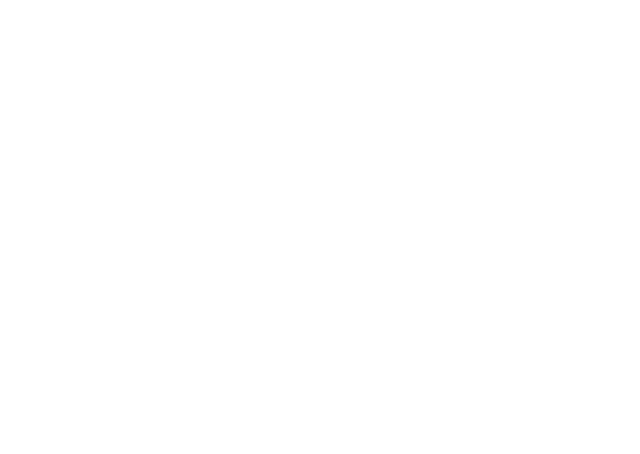
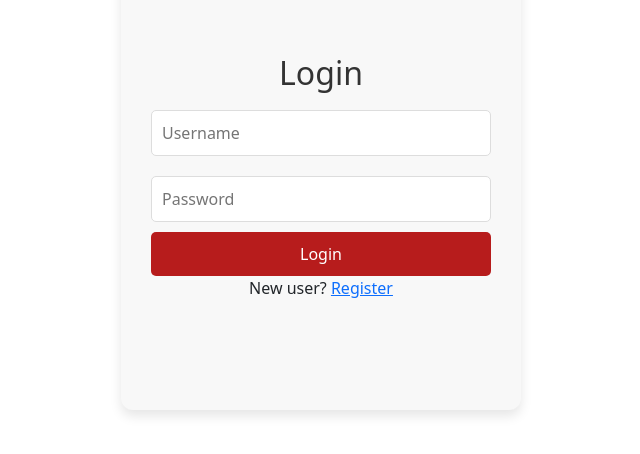
Before and after one commit to varun426/TVMS-App, a React (Create React App) app in the folder frontend/: page /login in a window 1280 px wide. Before the commit this address had no page. Shown: the part 140-594 px from the top of the page, without its empty margins (319-959 px from the left). Built offline with nearby package versions, Linux system fonts and the light colour scheme.

Commit message:
Authentication pages frontend
Authentication pages frontend

```diff
--- a/frontend/src/App.js
+++ b/frontend/src/App.js
@@ -3,17 +3,21 @@
 import './App.css';
 import VehicleRegulationCheck from './components/VehicleRegulationCheck/VehicleRegulationCheck';
 import Tiles from './components/Tiles/Tiles';
+import BookSlot from './components/BookSlot/BookSlot';
+import Register from './components/Auth/Register';
+import Login from './components/Auth/Login';
 
 import 'bootstrap/dist/css/bootstrap.min.css';
-import BookSlot from './components/BookSlot/BookSlot';
 
 function App() {
   return (
     <BrowserRouter>
       <Routes>
-        <Route path="/parking-management" element={<Tiles />}></Route>
+        <Route path="/parking-management" element={<Tiles />} />
         <Route path="/vehicle-regulation" element={<VehicleRegulationCheck />} />
         <Route path="/available" element={<BookSlot />} />
+        <Route path="/register" element={<Register />} />
+        <Route path="/login" element={<Login />} />
       </Routes>
     </BrowserRouter>
   );
--- /dev/null
+++ b/frontend/src/components/Auth/Auth.css
@@ -0,0 +1,44 @@
+.auth-container {
+    width: 400px; /* Increased width */
+    min-height: 450px; /* Increased height */
+    margin: auto;
+    margin-top: 100px;
+    padding: 30px; /* Increased padding */
+    text-align: center;
+    background: #f8f8f8;
+    border-radius: 12px;
+    box-shadow: 0px 6px 12px rgba(0, 0, 0, 0.1);
+    display: flex;
+    flex-direction: column;
+    justify-content: center; /* Ensures content stays centered */
+}
+
+  .auth-container h2 {
+    color: #333;
+  }
+
+  .auth-container input {
+    width: 100%;
+    padding: 10px;
+    margin: 10px 0;
+    border: 1px solid #ddd;
+    border-radius: 5px;
+  }
+
+  .auth-container button {
+    width: 100%;
+    padding: 10px;
+    background-color: #b71c1c;
+    color: white;
+    border: none;
+    cursor: pointer;
+    border-radius: 5px;
+  }
+
+  .auth-container button:hover {
+    background-color: #d32f2f;
+  }
+
+  .auth-container .error {
+    color: red;
+  }
--- /dev/null
+++ b/frontend/src/components/Auth/Login.js
@@ -0,0 +1,40 @@
+import React, { useState } from "react";
+import axios from "axios";
+import { useNavigate } from "react-router-dom";
+import './Auth.css';
+
+const Login = () => {
+  const [credentials, setCredentials] = useState({ username: "", password: "" });
+  const [error, setError] = useState("");
+  const navigate = useNavigate();
+
+  const handleChange = (e) => {
+    setCredentials({ ...credentials, [e.target.name]: e.target.value });
+  };
+
+  const handleSubmit = async (e) => {
+    e.preventDefault();
+    try {
+      const response = await axios.post("http://localhost:8080/auth/login", credentials);
+      localStorage.setItem("token", response.data.token);
+      navigate("/dashboard");
+    } catch (err) {
+      setError("Invalid username or password");
+    }
+  };
+
+  return (
+    <div className="auth-container">
+      <h2>Login</h2>
+      {error && <p className="error">{error}</p>}
+      <form onSubmit={handleSubmit}>
+        <input type="text" name="username" placeholder="Username" onChange={handleChange} required />
+        <input type="password" name="password" placeholder="Password" onChange={handleChange} required />
+        <button type="submit">Login</button>
+      </form>
+      <p>New user? <a href="/register">Register</a></p>
+    </div>
+  );
+};
+
+export default Login;
--- /dev/null
+++ b/frontend/src/components/Auth/Register.js
@@ -0,0 +1,39 @@
+import React, { useState } from "react";
+import axios from "axios";
+import { useNavigate } from "react-router-dom";
+import './Auth.css';
+
+const Register = () => {
+  const [user, setUser] = useState({ username: "", password: "" });
+  const [error, setError] = useState("");
+  const navigate = useNavigate();
+
+  const handleChange = (e) => {
+    setUser({ ...user, [e.target.name]: e.target.value });
+  };
+
+  const handleSubmit = async (e) => {
+    e.preventDefault();
+    try {
+      await axios.post("http://localhost:8080/auth/register", user);
+      navigate("/login");
+    } catch (err) {
+      setError("Registration failed. Try again.");
+    }
+  };
+
+  return (
+    <div className="auth-container">
+      <h2>Register</h2>
+      {error && <p className="error">{error}</p>}
+      <form onSubmit={handleSubmit}>
+        <input type="text" name="username" placeholder="Username" onChange={handleChange} required />
+        <input type="password" name="password" placeholder="Password" onChange={handleChange} required />
+        <button type="submit">Register</button>
+      </form>
+      <p>Already registered? <a href="/login">Login</a></p>
+    </div>
+  );
+};
+
+export default Register;
```
